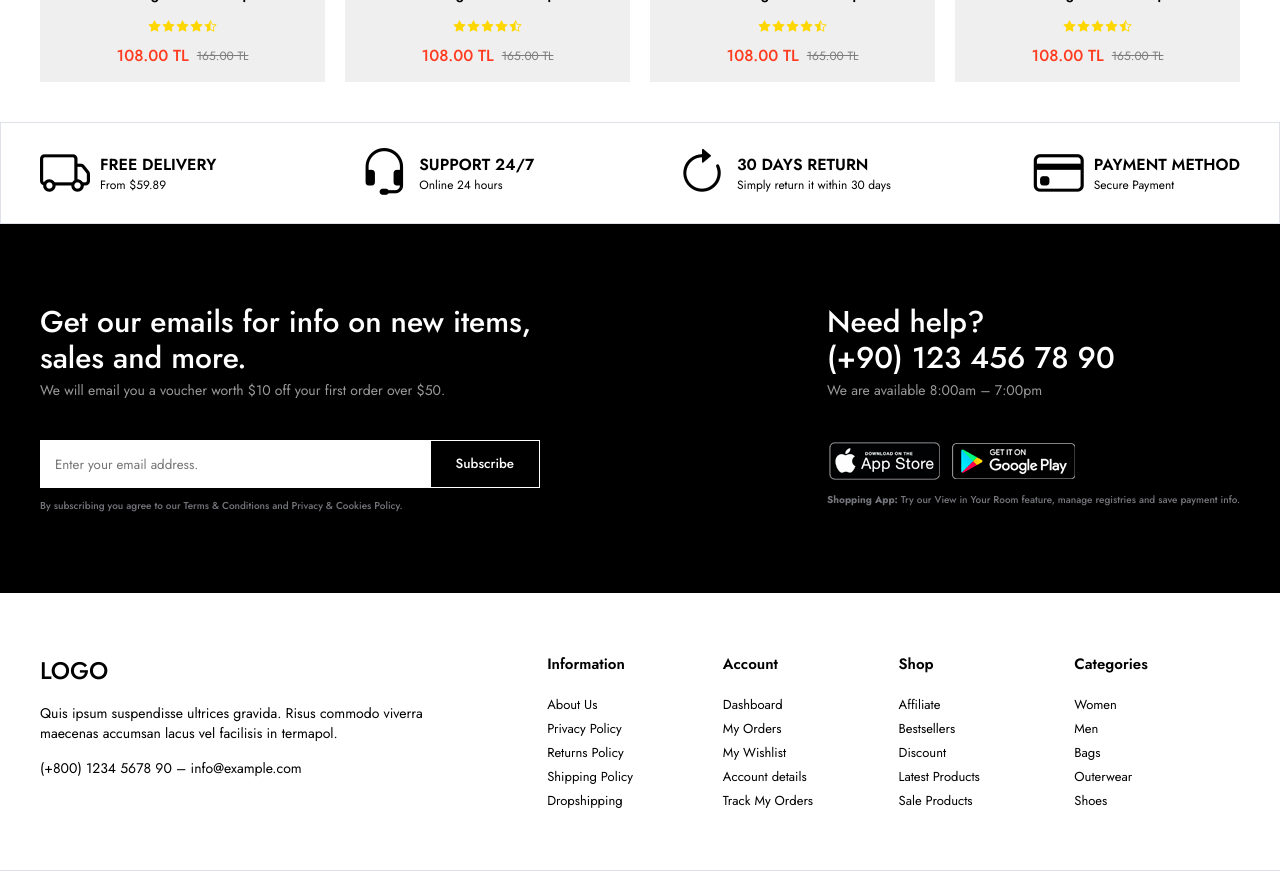
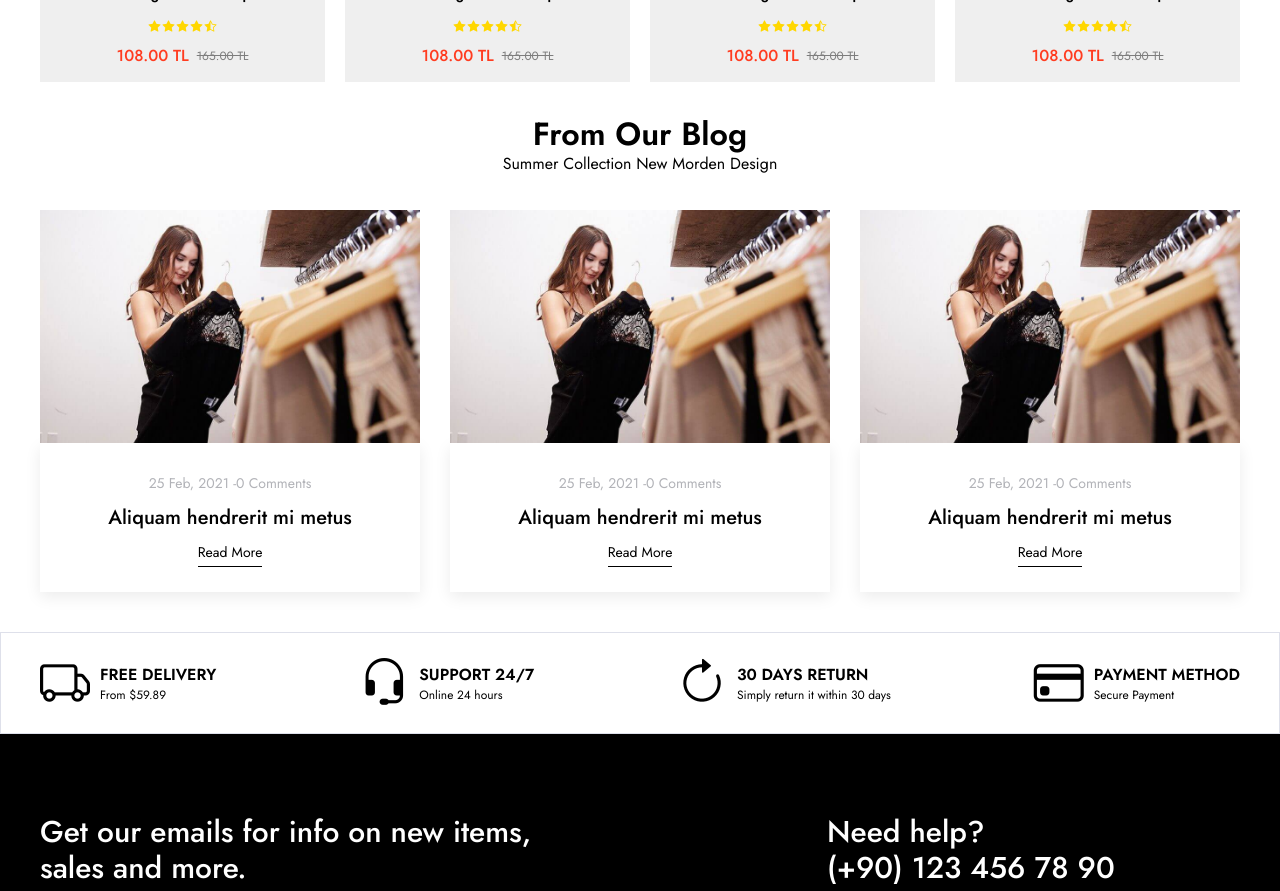
Before and after one commit to azizozkrcdg/MERN-STACK-E-COMMERCE, a React (Vite) app in the folder frontend/: page / in a window 1280 px wide. Shown: the part 3060-3951 px from the top of the page. Built offline with nearby package versions, Linux system fonts and the light colour scheme.

Commit message:
Frontend - Blogs components created

```diff
--- a/frontend/src/App.jsx
+++ b/frontend/src/App.jsx
@@ -4,8 +4,10 @@
 import Policy from './components/Layout/Layouts/Policy/Policy'
 import Categories from './components/Layout/Categories/Categories'
 import Products from './components/Layout/Products/Products'
+import Campaigns from './components/Layout/Campaigns/Campaigns'
+import Blogs from './components/Layout/Blogs/Blogs'
 import './App.css'
-import Campaigns from './components/Layout/Campaigns/Campaigns'
+
 
 function App() {
 
@@ -17,6 +19,7 @@
       <Products />
       <Campaigns />
       <Products />
+      <Blogs />
       <Policy />
       <Footer />
     </div>
--- /dev/null
+++ b/frontend/src/components/Layout/Blogs/BlogItem.css
@@ -0,0 +1,40 @@
+.blog-list .blog-image {
+  display: flex;
+}
+
+.blog-list .blog-image img {
+  width: 100%;
+}
+
+.blog-item .blog-info {
+  padding: 30px 10px 25px 10px;
+  display: flex;
+  flex-direction: column;
+  align-items: center;
+  box-shadow: 0 5px 15px rgb(0 0 0 / 8%);
+}
+
+.blog-item .blog-info-top {
+  font-size: 14px;
+  color: #b2b3b8;
+  margin-bottom: 10px;
+}
+
+.blog-item .blog-info-center a {
+  font-size: 20px;
+  margin-bottom: 20px;
+  font-weight: 500;
+}
+
+.blog-item .blog-info-bottom a {
+  font-size: 14px;
+  border-bottom: 1px solid;
+  padding-bottom: 4px;
+  margin-top: 10px;
+  display: inline-block;
+  transition: 0.2s ease color;
+}
+
+.blog-item .blog-info-bottom a:hover {
+  color: #1367ef;
+}
--- /dev/null
+++ b/frontend/src/components/Layout/Blogs/BlogItem.jsx
@@ -0,0 +1,24 @@
+import "./BlogItem.css";
+
+const BlogItem = () => {
+  return (
+    <li className="blog-item">
+      <a href="#" className="blog-image">
+        <img src="img/blogs/blog1.jpg" alt="" />
+      </a>
+      <div className="blog-info">
+        <div className="blog-info-top">
+          <span>25 Feb, 2021 </span>-<span>0 Comments</span>
+        </div>
+        <div className="blog-info-center">
+          <a href="#">Aliquam hendrerit mi metus</a>
+        </div>
+        <div className="blog-info-bottom">
+          <a href="#">Read More</a>
+        </div>
+      </div>
+    </li>
+  );
+};
+
+export default BlogItem;
--- /dev/null
+++ b/frontend/src/components/Layout/Blogs/Blogs.css
@@ -0,0 +1,9 @@
+.blogs {
+  margin-bottom: 30px;
+}
+
+.blogs .blog-list {
+  display: grid;
+  grid-template-columns: 1fr 1fr 1fr;
+  gap: 30px;
+}
--- /dev/null
+++ b/frontend/src/components/Layout/Blogs/Blogs.jsx
@@ -0,0 +1,22 @@
+import BlogItem from "./BlogItem";
+import "./Blogs.css";
+
+const Blogs = () => {
+  return (
+    <section className="blogs">
+      <div className="container">
+        <div className="section-title">
+          <h2>From Our Blog</h2>
+          <p>Summer Collection New Morden Design</p>
+        </div>
+        <ul className="blog-list">
+          <BlogItem />
+          <BlogItem />
+          <BlogItem />
+        </ul>
+      </div>
+    </section>
+  );
+};
+
+export default Blogs;
```
